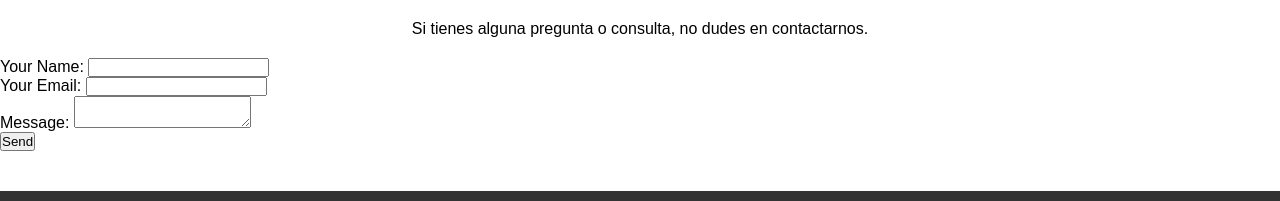
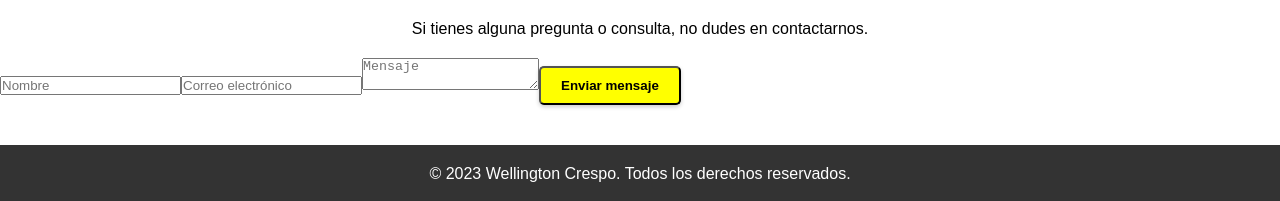
Before and after one commit to crescowboy/appwebfitness, a React (Create React App) app: page / in a window 1280 px wide. Shown: the part 1174-1375 px from the top of the page. Built offline with nearby package versions, Linux system fonts and the light colour scheme.

Commit message:
prueba 8

```diff
--- a/src/index.css
+++ b/src/index.css
@@ -242,7 +242,7 @@ header{
 
 .contact-form button {
   padding: 10px 20px;
-  background-color: rgb(47, 0, 255);
+  background-color: #ff0;
   color: black;
   border: none;
   border-radius: 5px;
--- a/src/paginas/Home.jsx
+++ b/src/paginas/Home.jsx
@@ -83,18 +83,12 @@ const Home = () => {
           <p className="contact-description">Si tienes alguna pregunta o consulta, no dudes en contactarnos.</p>
           <form name="contact" method="post">
           <input type="hidden" name="form-name" value="contact" />
-          <p>
-            <label>Your Name: <input type="text" name="name"/></label>
-          </p>
-          <p>
-            <label>Your Email: <input type="email" name="email"/></label>
-          </p>
-          <p>
-            <label>Message: <textarea name="message"></textarea></label>
-          </p>
-          <p>
-            <button type="submit">Send</button>
-          </p>
+          <input type="text" name="name" required value={nombre} onChange={(e) => setNombre(e.target.value)} placeholder="Nombre" />
+            <input type="email" name="email" required value={email} onChange={(e) => setEmail(e.target.value)} placeholder="Correo electrónico" />
+            <textarea name="mensaje" required value={mensaje} onChange={(e) => setMensaje(e.target.value)} placeholder="Mensaje"></textarea>
+            <button type="submit" className="cta-button">
+              Enviar mensaje
+            </button>
         </form>
         </section>
         <footer className="footer">
```
